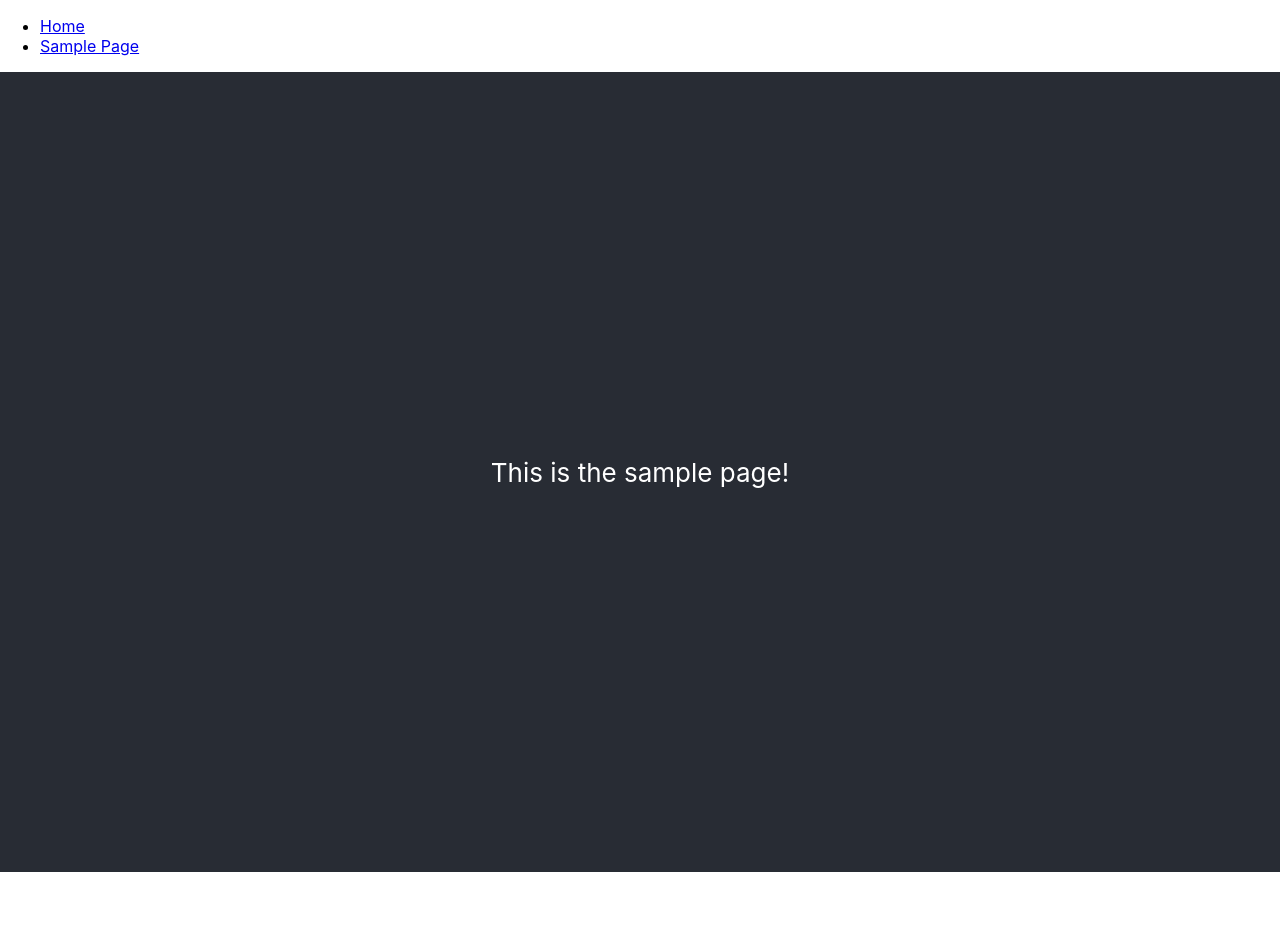
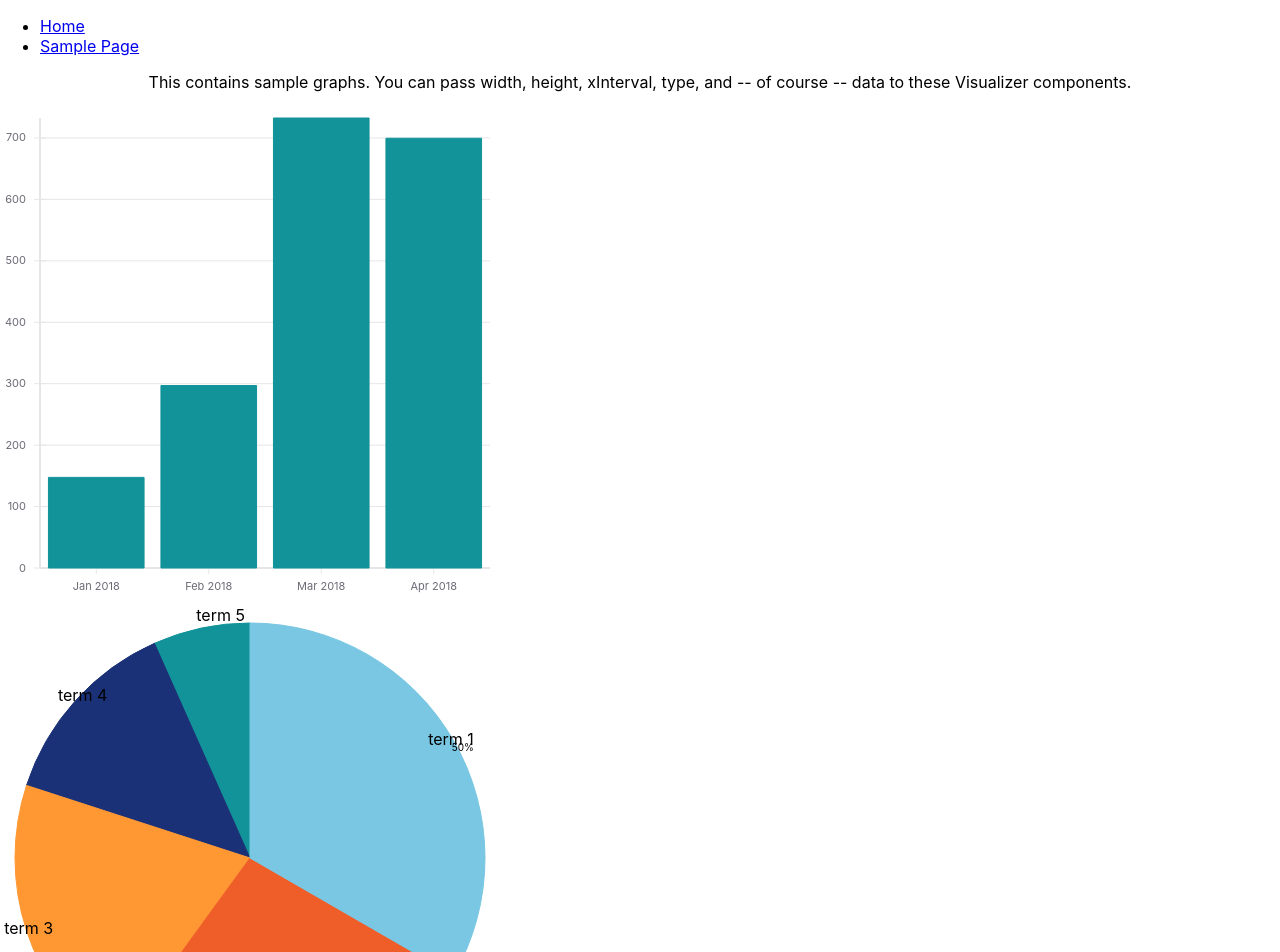
Before and after one commit to Epidemic-Surveillance-System-Dashboard/pwa, a React (Create React App) app: page /samplePage in a window 1280 px wide. Shown: the top 952 px of the page. Before the commit the page ends 872 px from the top, so only its background shows below. Built offline with nearby package versions, Linux system fonts and the light colour scheme.

Commit message:
Started Visualizer component to simplify creation of graphs in the future

```diff
--- a/package.json
+++ b/package.json
@@ -6,7 +6,9 @@
     "react": "^16.7.0",
     "react-dom": "^16.7.0",
     "react-router-dom": "^4.3.1",
-    "react-scripts": "2.1.3"
+    "react-scripts": "2.1.3",
+    "react-vis": "^1.11.6",
+    "typescript": "^3.2.4"
   },
   "scripts": {
     "start": "react-scripts start",
--- a/src/SamplePage/SamplePage.js
+++ b/src/SamplePage/SamplePage.js
@@ -1,19 +1,56 @@
 import React, { Component } from 'react';
-import { BrowserRouter as Router, Route, Link } from "react-router-dom";
+import '../../node_modules/react-vis/dist/style.css';
 import './SamplePage.css';
+import Visualizer from '../Visualizer/Visualizer'
+import {XYPlot, VerticalBarSeriesCanvas, XAxis, YAxis, HorizontalGridLines} from 'react-vis';
 
-class App extends Component {
+let metric = {
+    name: "Hello",
+    value: 10,
+    date: new Date ("November 1, 2018 00:00:00 GMT"),
+}
+
+class SamplePage extends Component {
+
+    transform(rawData){
+        let data = [
+            {x: rawData.name, y: rawData.value},
+        ]
+        return data
+    }
+
     render() {
+
+        let barData = [
+            {metric: "Vaccines Given Per Month", dateTime: new Date(2018,0,1).getTime()/1000, value: Math.random() * 1000},
+            {metric: "Vaccines Given Per Month", dateTime: new Date(2018,1,1).getTime()/1000, value: Math.random() * 1000},
+            {metric: "Vaccines Given Per Month", dateTime: new Date(2018,2,1).getTime()/1000, value: Math.random() * 1000},
+            {metric: "Vaccines Given Per Month", dateTime: new Date(2018,3,1).getTime()/1000, value: Math.random() * 1000}
+        ]
+
+        let pieData = [
+            {angle:50, label: "term 1", subLabel: "50%"},
+            {angle:40, label: "term 2"},
+            {angle:30, label: "term 3"},
+            {angle:20, label: "term 4"},
+            {angle:10, label: "term 5"},
+
+        ]
+        // let width = this.props.width ? this.props.width : 500
+        // let height = this.props.height ? this.props.height : 500
+        // let xDistance = this.props.xDistance ? this.props.xDistance : 100
+
         return (
             <div className="sampleApp">
-                <header className="sampleApp-header">
-                    <p>
-                        This is the sample page!
-                    </p>
-                </header>
+                <p>
+                    This contains sample graphs.
+                    You can pass width, height, xInterval, type, and -- of course -- data to these Visualizer components.
+                </p>
+                <Visualizer data={barData} title = "Sample Bar Graph" type = "barchart"></Visualizer>
+                <Visualizer data={pieData} title = "Sample Pie Graph" type = "piechart"></Visualizer>
             </div>
         );
     }
 }
 
-export default App;
+export default SamplePage;
--- /dev/null
+++ b/src/Visualizer/Visualizer.js
@@ -0,0 +1,117 @@
+import React, { Component } from 'react';
+import '../../node_modules/react-vis/dist/style.css';
+import { XYPlot, VerticalBarSeriesCanvas, XAxis, YAxis, HorizontalGridLines, VerticalGridLines, RadialChart,} from 'react-vis';
+
+
+class Visualizer extends Component {
+
+
+    /**
+     * Data Transform Utilities. Transforms DB JSON output into a usable format for the relevant graph type.
+     * Because we haven't integrated the tool to extract JSON from the DB yet, we are making some assumptions
+     * here about what the JSON will look like. As a result, these utiltiies are subject to change, though
+     * the graphs are unlikely to.
+     */
+
+    MetricOverTime() {
+        /**
+         * Input Format:
+         *      sortedData = {[
+         *              {metric:"metricName", dateTime: "unix timestamp", value: numberValue}
+         *              ]}
+         *
+         *
+         * Example:
+         *
+         *
+         *         let barData = [
+            {metric: "Vaccines Given Per Month", dateTime: new Date(2018,0,1).getTime()/1000, value: Math.random() * 1000},
+            {metric: "Vaccines Given Per Month", dateTime: new Date(2018,1,1).getTime()/1000, value: Math.random() * 1000},
+            {metric: "Vaccines Given Per Month", dateTime: new Date(2018,2,1).getTime()/1000, value: Math.random() * 1000}
+        ]
+
+         */
+
+        let series = []
+        let name = ""
+        for (let i = 0; i < this.props.data.length; i++){
+            let dataPoint = this.props.data[i]
+            if (i == 0) name = dataPoint.metric
+            let date = new Date(dataPoint.dateTime * 1000)
+            let months = ["Jan", "Feb", "Mar", "Apr", "May","Jun", "Jul", "Aug", "Sep", "Oct", "Nov", "Dec"]
+            series.push({
+                x: `${months[date.getMonth()]} ${date.getFullYear()}`,
+                y: dataPoint.value
+            })
+        }
+        return {name: name, series: series}
+    }
+
+    BarChart(defaults) {
+        return (
+            <XYPlot xType="ordinal" width={defaults.width} height={defaults.height} xDistance={defaults.xDistance}>
+                <HorizontalGridLines />
+                <XAxis />
+                <YAxis />
+                <VerticalBarSeriesCanvas data={this.MetricOverTime().series}/>
+            </XYPlot>
+        )
+    }
+
+    PieChart(defaults){
+        return(
+            <RadialChart data = {this.props.data} width = {defaults.width} height = {defaults.height} showLabels={true} />
+        )
+    }
+
+    /**
+     * Types:
+     *      LineChart([Metric Over Time])
+     *      BarChart(Set of Metrics @ 1 time)
+     *      PieChart(Set of Metrics @ 1 time)
+     *      DoubleBarChart(Set of Sets)
+     */
+
+    render() {
+
+        //Define Defaults
+        let defaults = {
+            width: 500,
+            height: 500,
+            xDistance: 100,
+            title: "Graph"
+        }
+
+        //Override Defaults where appropriate
+        Object.keys(defaults).forEach((key) =>{
+            if (this.props[key] !== undefined) defaults[key] = this.props[key]
+        });
+
+        let graph = null
+
+        switch(this.props.type){
+            case "barchart":
+                graph = this.BarChart(defaults)
+            break;
+            case "piechart":
+                graph = this.PieChart(defaults)
+            break;
+        }
+
+        if (graph !== null){
+            return (
+                <div className="Visualizer">
+                    {graph}
+                </div>
+            )
+        }else{
+            return (
+            <div className="Visualizer">
+                Sorry, something went wrong.
+            </div>)
+        }
+
+    }
+}
+
+export default Visualizer;
```
Also changed, not shown: 1 other file (tests, documents, lock files or other folders).
